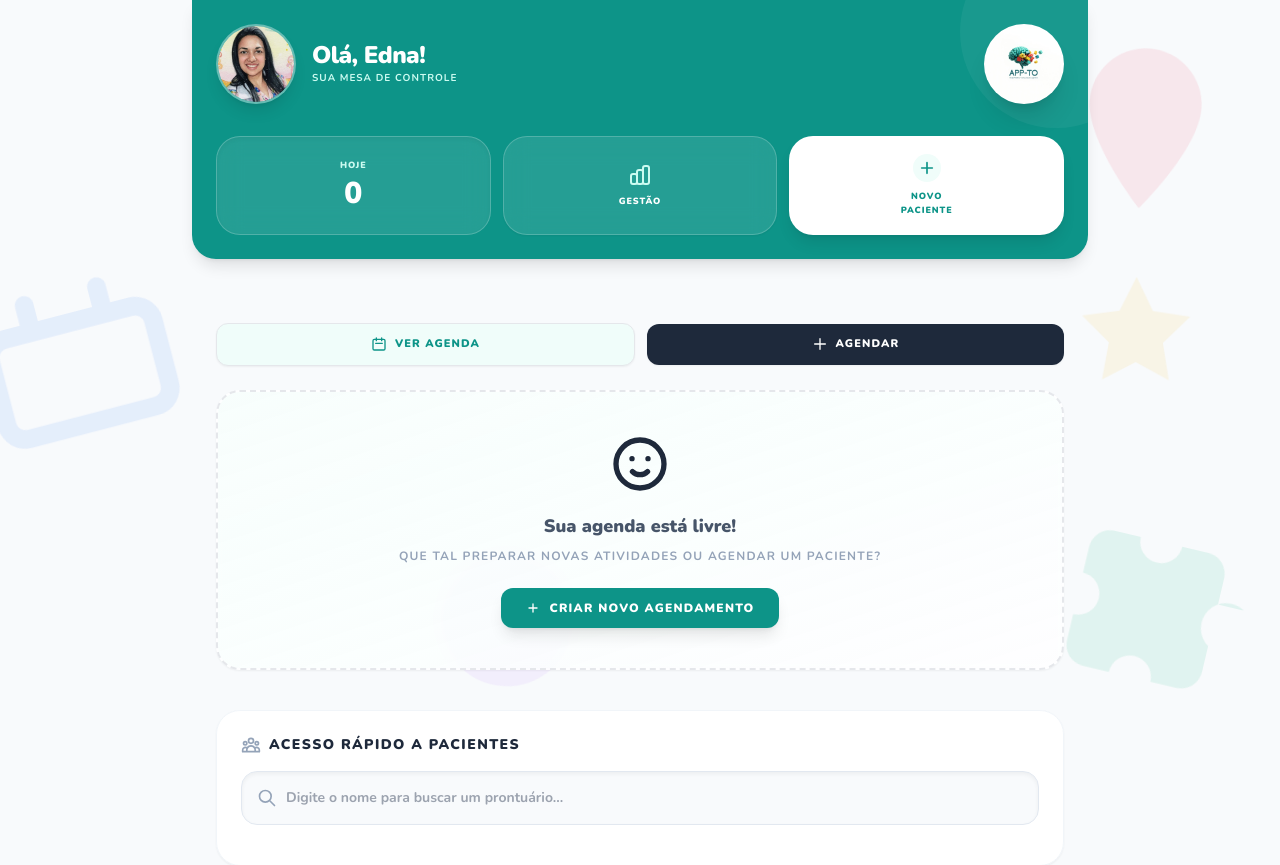
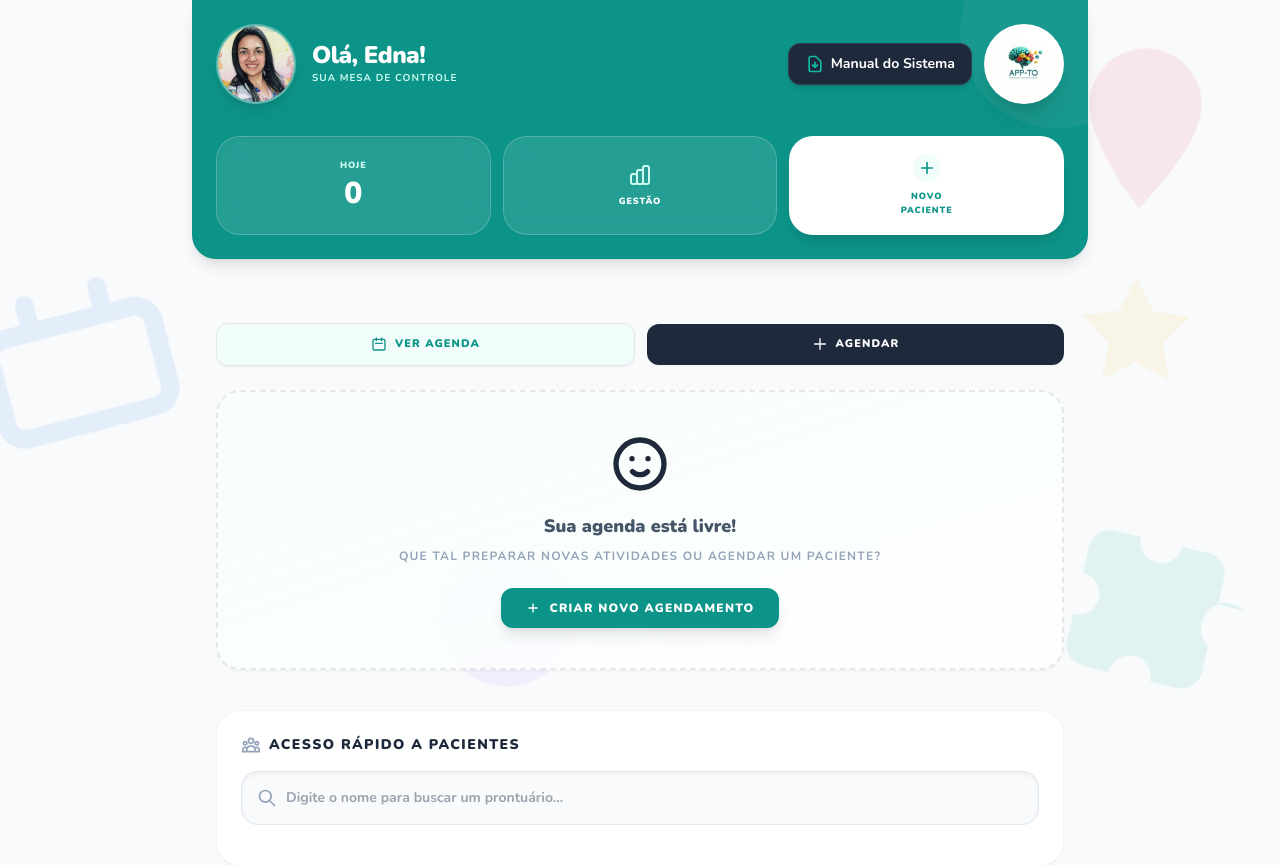
Before and after one commit to William-M-Dias/app-to, a Flask app: page / in a window 1280 px wide. Shown: the top 865 px of the page. Run offline with Flask 3, Linux system fonts and the light colour scheme; the visitor is signed in with stand-in values (Sample User, id 1); data that the repository does not hold is empty; some libraries are stand-ins or nearby versions.

Commit message:
feat: adiciona botao de acesso rapido ao manual do sistema em PDF

```diff
--- a/app/templates/index.html
+++ b/app/templates/index.html
@@ -78,8 +78,18 @@
                     </div>
                 </div>
 
-                <div class="w-20 h-20 bg-white rounded-full flex items-center justify-center shadow-xl border border-white/20 overflow-hidden hidden md:flex shrink-0">
-                    <img src="{{ url_for('static', filename='img/logo_appto_oficial.png') }}?v=2" alt="Logo APP-TO" class="w-full h-full object-cover">
+                <div class="flex items-center gap-3 shrink-0">
+                    <a href="/api/documentacao/gerar_pdf" target="_blank" class="flex items-center gap-1.5 bg-slate-800 hover:bg-slate-700 text-white px-3 py-2 md:px-4 md:py-2.5 rounded-xl font-bold shadow-md transition-all transform hover:scale-105 active:scale-95 text-xs md:text-sm border border-slate-700">
+                        <svg class="w-4 h-4 md:w-5 md:h-5 text-clinica-500" fill="none" stroke="currentColor" viewBox="0 0 24 24">
+                            <path stroke-linecap="round" stroke-linejoin="round" stroke-width="2" d="M12 10v6m0 0l-3-3m3 3l3-3m2 8H7a2 2 0 01-2-2V5a2 2 0 012-2h5.586a1 1 0 01.707.293l5.414 5.414a1 1 0 01.293.707V19a2 2 0 01-2 2z"></path>
+                        </svg>
+                        <span class="hidden md:inline">Manual do Sistema</span>
+                        <span class="md:hidden">Manual</span>
+                    </a>
+
+                    <div class="w-20 h-20 bg-white rounded-full flex items-center justify-center shadow-xl border border-white/20 overflow-hidden hidden md:flex shrink-0">
+                        <img src="{{ url_for('static', filename='img/logo_appto_oficial.png') }}?v=2" alt="Logo APP-TO" class="w-full h-full object-cover">
+                    </div>
                 </div>
             </div>
 
```
